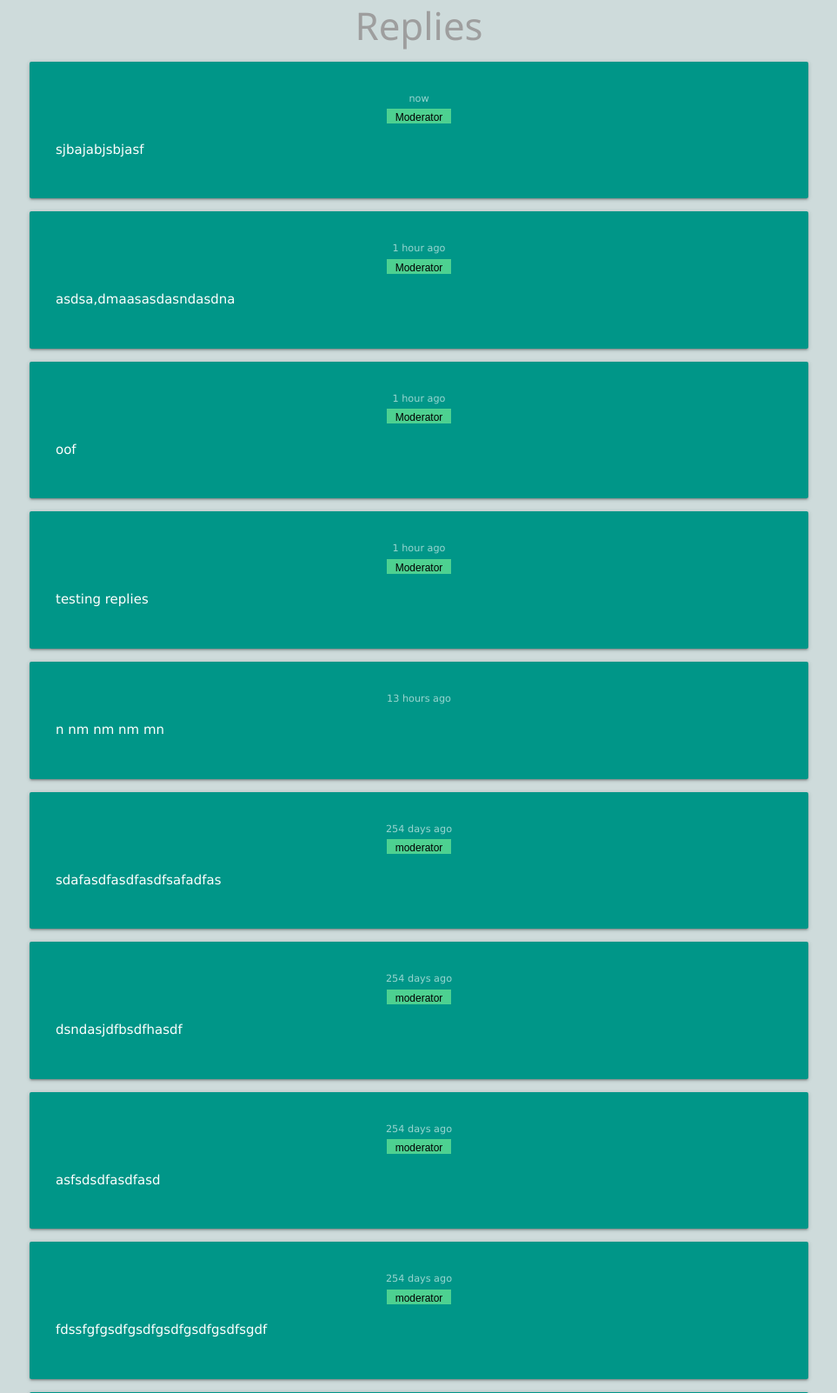
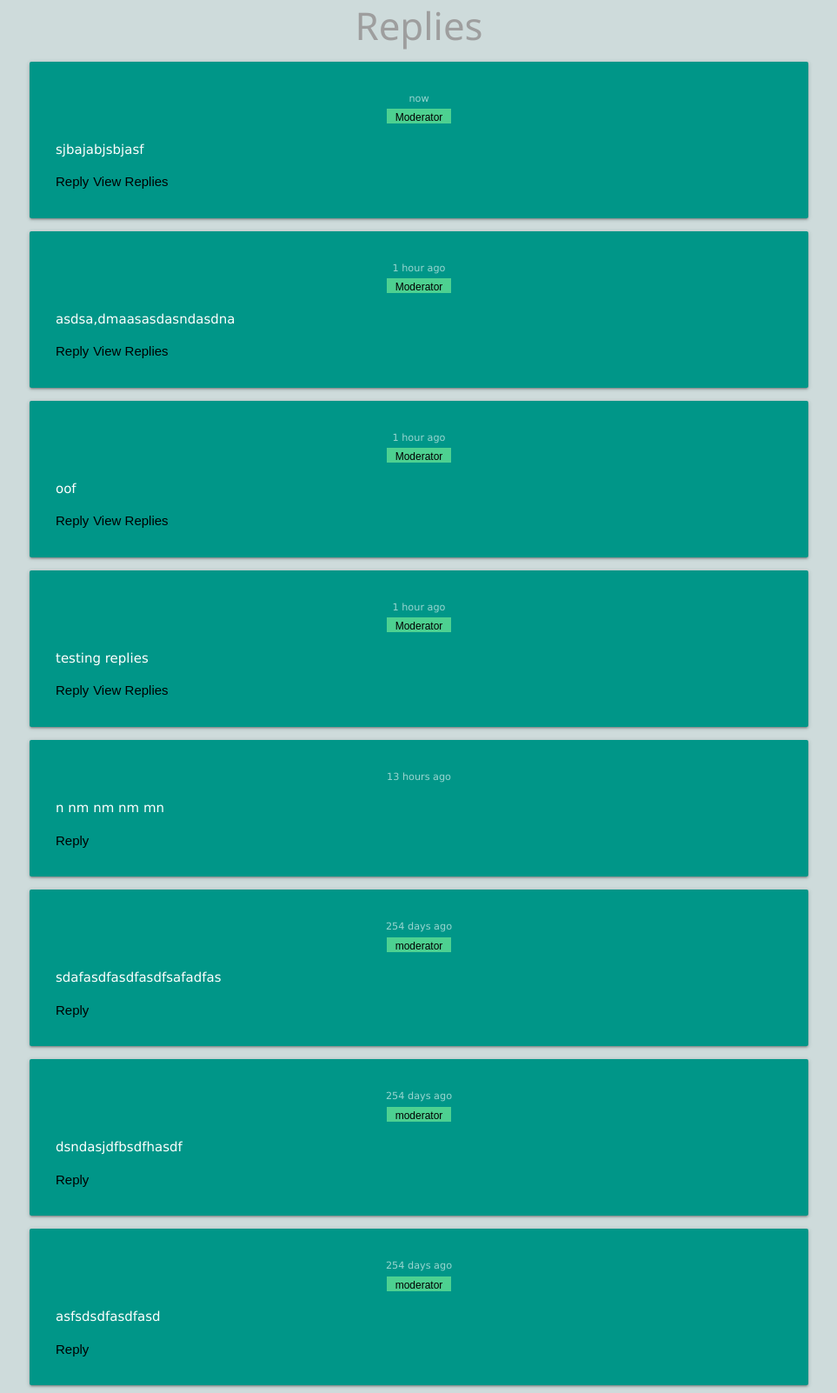
Before and after one commit to linearsachin/mhwc, a Django app: a page that uses templates/qna/question.html in a window 1280 px wide. Shown: the part 307-1909 px from the top of the page at 87% size, without its empty margins (158-1121 px from the left). Run offline with Django 3.2, Linux system fonts and the light colour scheme; a user stored in the database is signed in; data comes from the database, SQL or seed files in the repository; both versions use the stored data as it was after the commit; parts of the project's set-up code (start-up, migrations or seed data) failed here and were passed over; some libraries are stand-ins or nearby versions.

Commit message:
new reply to replies feature

```diff
--- a/qna/admin.py
+++ b/qna/admin.py
@@ -6,6 +6,7 @@ from .models import (
     PublicReply,
     BlogLink,
     Blog,
+    RepliesReply,
     MoodCheck,
     MoodQ,
 )
@@ -55,6 +56,8 @@ class BlogsAdmin(admin.ModelAdmin):
 admin.site.register(PublicQuestion,QuestionsAdmin)
 admin.site.register(PublicReply,ReplyAdmin)
 admin.site.register(BlogLink)
+admin.site.register(RepliesReply)
+
 admin.site.register(Blog,BlogsAdmin)
 admin.site.register(MoodCheck)
 admin.site.register(MoodQ)
--- a/qna/forms.py
+++ b/qna/forms.py
@@ -35,7 +35,11 @@ class ReplySubmission(forms.Form):
         'cols':10,
         'style':"text-align-last: center;margin:auto;color:black "
     }))
-    hidden = forms.HiddenInput()
+    # hidden = forms.CharField(widget=forms.TextInput(attrs={
+    #     'id':"decider",
+    #     'name':"decider" ,
+    #     'type':"hidden",
+    # }))
     captcha = ReCaptchaField(label =False,widget=widgets.ReCaptchaV2Checkbox(
         attrs={
             'data-theme': 'dark',
--- a/qna/views.py
+++ b/qna/views.py
@@ -7,6 +7,7 @@ from .models import (
     # Reply,
     PublicQuestion,
     PublicReply,
+    RepliesReply,
     Blog,
     BlogLink,
 )
@@ -123,7 +124,6 @@ def get_qoute():
         csv_reader = csv.reader(csv_file, delimiter=',')
         # try:
         for row in csv_reader:
-            print(row)
             if row[1]==str(datetime.date.today()):
                 return row[0]
         # except:
@@ -135,7 +135,6 @@ class HomeView(View):
         question_filter = PublicQuestionFilter(request.GET, queryset=questions)
         qForm = QuestionSubmission()
         qoute = get_qoute()
-        print(qoute)
         if request.user.is_authenticated:
             forumid = request.user.username
         else:
@@ -266,11 +265,16 @@ class PublicQuestionView(View):
         try:
             question = PublicQuestion.objects.get(slug = slug,is_approved=True)
             replies = PublicReply.objects.filter(question=question).order_by('-time')
+            allreplies= []
+            for reply in replies:
+                allreplies.append((reply,(RepliesReply.objects.filter(question=reply).order_by('-time'))))
+
             rForm = ReplySubmission()
             context = {
                 'question':question,
                 'replies': replies,
                 'rForm':rForm,
+                'allreplies':allreplies,
             }
             return render(request ,'qna/question.html',context)
         except:
@@ -280,28 +284,44 @@ class PublicQuestionView(View):
 
     def post(self, request, *args, **kwargs):
         form = ReplySubmission(self.request.POST or None)
+        print(self.request.POST)
         try:
             if form.is_valid():
                 reply = form.cleaned_data.get('text')
                 qpk = self.request.POST.get('question_pk')
-                question = PublicQuestion.objects.get(pk = qpk)
-                question.n_of_replies = F('n_of_replies') + 1
-                question.save()
-                time = tz.now()
+                question_id = self.request.POST.get('question_id')
+                decider = self.request.POST.get('decider')
                 if request.user.username == 'sachin':
-                    is_prof = 'moderator'
+                    is_prof = 'Moderator'
                 elif request.user.username == 'kikstartz':
-                    is_prof= 'professional'
+                    is_prof= 'Professional'
                 else:
                     is_prof=''
-                PublicReply.objects.create(
-                    reply_text = reply,
-                    question  = question,
-                    time=time,
-                    if_prof=is_prof,
-                )
-                messages.success(request,"Your reply was added")
-            return redirect("publicquestion",slug=question.slug)
+                time = tz.now()
+                if decider == "Reply":
+                    question = PublicQuestion.objects.get(pk = qpk)
+                    question.n_of_replies = F('n_of_replies') + 1
+                    question.save()
+                    PublicReply.objects.create(
+                        reply_text = reply,
+                        question  = question,
+                        time=time,
+                        if_prof=is_prof,
+                    )
+                    messages.success(request,"Your reply was added")
+                    return redirect("publicquestion",slug=question.slug)
+                else:
+                    reply_ = PublicReply.objects.get(pk = qpk)
+                    question = PublicQuestion.objects.get(pk = question_id)
+
+                    RepliesReply.objects.create(
+                        reply_text = reply,
+                        question  = reply_,
+                        time=time,
+                        if_prof=is_prof,
+                    )
+                    messages.success(request,"Your reply was added")
+                    return redirect("publicquestion",slug=question.slug)
         except:
             messages.warning(request,"There was a problem adding your reply")
             return redirect("home")
--- a/templates/qna/question.html
+++ b/templates/qna/question.html
@@ -4,6 +4,17 @@
 .time {
     color: white;
     opacity: 60%;
+}
+.link-btn {
+    background: none!important;
+    border: none;
+    padding: 0!important;
+    color:black;
+    /*optional*/
+    font-family: arial, sans-serif;
+    /*input has OS specific font-family*/
+    text-align: left;
+    cursor: pointer;
 }
 
 </style>
@@ -14,11 +25,13 @@
         <div class="container">
             <div class="card-panel teal row" style="padding: 2em;">
                 <div class="time small"><small>{{question.get_time_diff}}</small></div>
-                <p  class="white-text" style="text-align-last: left;"><b>{{question.question_text}}</b><p>
+                <p  class="white-text" style="text-align-last: left;"><b>{{question.question_text}}</b></p>
+
+
                 <div class="container-fluid">
-                    <button id="replybtn" class="btn btn-small white-text" style="margin-top: 0.5em;background-color:#4d4d4d;" onclick="replyOpen()">Reply</button><br>
+                    <button id="replybtn0" class="btn btn-small white-text" style="margin-top: 0.5em;background-color:#4d4d4d;" onclick="replyOpen('0');">Reply</button><br>
                 </div>
-                <div class="container-fluid" style="display:none;" id="replyID">
+                <div class="container-fluid" style="display:none;" id="replyID0">
                     <div class="row">
                         <form class="col s12" method="POST">
                             {% csrf_token %}
@@ -29,6 +42,8 @@
                             <div class="input-field col s12">
                                 {{ rForm.text }}
                                 <label for="reply" class="white-text">Answer</label>
+                                <input type="hidden" id="decider" name="decider" value="Reply">
+
                             </div>
                             <div class="input-field col s12">
                                 {{rForm.captcha }}
@@ -37,7 +52,7 @@
                                 <button  class="btn btn-small white-text" style="margin-top: 0.5em;background-color:#4d4d4d;" type="submit" name="reply"  id="myBtn">Submit</button>
                             </div>
                             <div class="col s6">
-                                <a  class="btn btn-small white-text" style="margin-top: 0.5em;background-color:#4d4d4d;" type="reset" name="cancel" onclick="replyOpen()" id="cancel">Cancel</a>
+                                <a  class="btn btn-small white-text" style="margin-top: 0.5em;background-color:#4d4d4d;" type="reset" name="cancel" onclick="replyOpen('0');" id="cancel">Cancel</a>
                             </div>
                           </div>
                         </form>
@@ -49,41 +64,92 @@
         {% if replies %}
         <div class="container">
             <label for="innerpara"><h3>Replies</h3></label>
-            {% for  reply in replies %}
+            {% for  reply,allrep in allreplies %}
             <div class="card-panel teal row" style="padding: 2em;">
                 <div class="time small"><small>{{reply.get_time_diff}}</small></div>
-                    {% if reply.if_prof %}
-                        <span class="span-style" style="font-family: 'NTR', sans-serif;background-color: #4dD191;">
-                            <label style="padding:10px;color:black;">{{reply.if_prof}}</label>
-                        </span>
+                {% if reply.if_prof %}
+                    <span class="span-style" style="font-family: 'NTR', sans-serif;background-color: #4dD191;">
+                        <label style="padding:10px;color:black;">{{reply.if_prof}}</label>
+                    </span>
+                {% endif %}
+                <p  class="white-text" style="text-align-last: left;word-wrap: break-word;">{{reply.reply_text}}</p>
+                <div class="" style="text-align-last: left;">
+                    <button id="replybtn{{forloop.counter}}" class="black-text link-btn" style="" onclick="replyOpen('{{forloop.counter}}');">Reply</button>
+                    {% if allrep %}
+                    <button id="allreplybtn{{forloop.counter}}" class="black-text link-btn" style="" onclick="allReplyOpen('{{forloop.counter}}');">View Replies</button>
                     {% endif %}
-                    <p  class="white-text" style="text-align-last: left;word-wrap: break-word;">{{reply.reply_text}}<p>
+                </div>
+                <div class="container-fluid" style="display:none;" id="replyID{{forloop.counter}}">
+                    <div class="row">
+                        <form class="col s12" method="POST">
+                            {% csrf_token %}
+                            <div class="row">
+                                <div class="col s12">
+                                    <input type="hidden" value={{reply.id}} name="question_pk"></input>
+                                </div>
+                                <div class="input-field col s12">
+                                    {{ rForm.text }}
+                                    <label for="reply" class="white-text">Answer</label>
+                                    <input type="hidden" id="decider" name="decider" value="RepliesReply">
+                                    <input type="hidden" id="question_id" name="question_id" value="{{question.id}}">
+                                </div>
+                                <div class="input-field col s12">
+                                    {{rForm.captcha }}
+                                </div>
+                                <div class="col s6">
+                                    <button  class="btn btn-small white-text" style="margin-top: 0.5em;background-color:#4d4d4d;" type="submit" name="reply"  id="myBtn">Submit</button>
+                                </div>
+                                <div class="col s6">
+                                    <a  class="btn btn-small white-text" style="margin-top: 0.5em;background-color:#4d4d4d;" type="reset" name="cancel" onclick="replyOpen('{{forloop.counter}}');" id="cancel">Cancel</a>
+                                </div>
+                            </div>
+                        </form>
+                    </div>
+                </div>
 
+{% comment %} if replies to reply then
+ {% endcomment %}
+
+                <div style="margin-left:2em; display:none;" id="all-reply{{forloop.counter}}">
+                <hr>
+                {% for allreply in allrep %}
+                <p  class="white-text" style="text-align-last: left;word-wrap: break-word;">{{allreply.reply_text}}</p>
+                <hr>
+                {% endfor %}
                 </div>
+
+            </div>
             <span style=" display: block; margin-bottom: 0.4em; "></span>
             {% endfor %}
-            {% endif %}
         </div>
+        {% endif %}
     <div>
 </div>
-</div></div>
+
 
 <script>
-    document.getElementById("cancel").onclick = function() {replyOpen()};
 
-
-    function replyOpen() {
-        if (document.getElementById('replyID').style.display == 'inherit'){
-            document.getElementById('replyID').style.display = 'none'
-            document.getElementById('replybtn').style.display = 'initial'
+    function replyOpen(X) {
+        if (document.getElementById('replyID'+X).style.display == 'inherit'){
+            document.getElementById('replyID'+X).style.display = 'none'
+            document.getElementById('replybtn'+X).style.display = 'initial'
         }
         else{
-            document.getElementById('replyID').style.display = 'inherit'
-            document.getElementById('replybtn').style.display = 'none'
+            document.getElementById('replyID'+X).style.display = 'inherit'
+            document.getElementById('replybtn'+X).style.display = 'none'
         }
     }
     $('#reply').val('');
 
+    function allReplyOpen(X) {
+        if (document.getElementById('all-reply'+X).style.display == 'inherit'){
+            document.getElementById('all-reply'+X).style.display = 'none'
+        }
+        else{
+            document.getElementById('all-reply'+X).style.display = 'inherit'
+        }
+    }
+
 </script>
 
 {% endblock  %}
```
Also changed, not shown: qna/models.py (+26 -0 lines), db.sqlite3, qna/migrations/0032_repliesreply.py (added).
